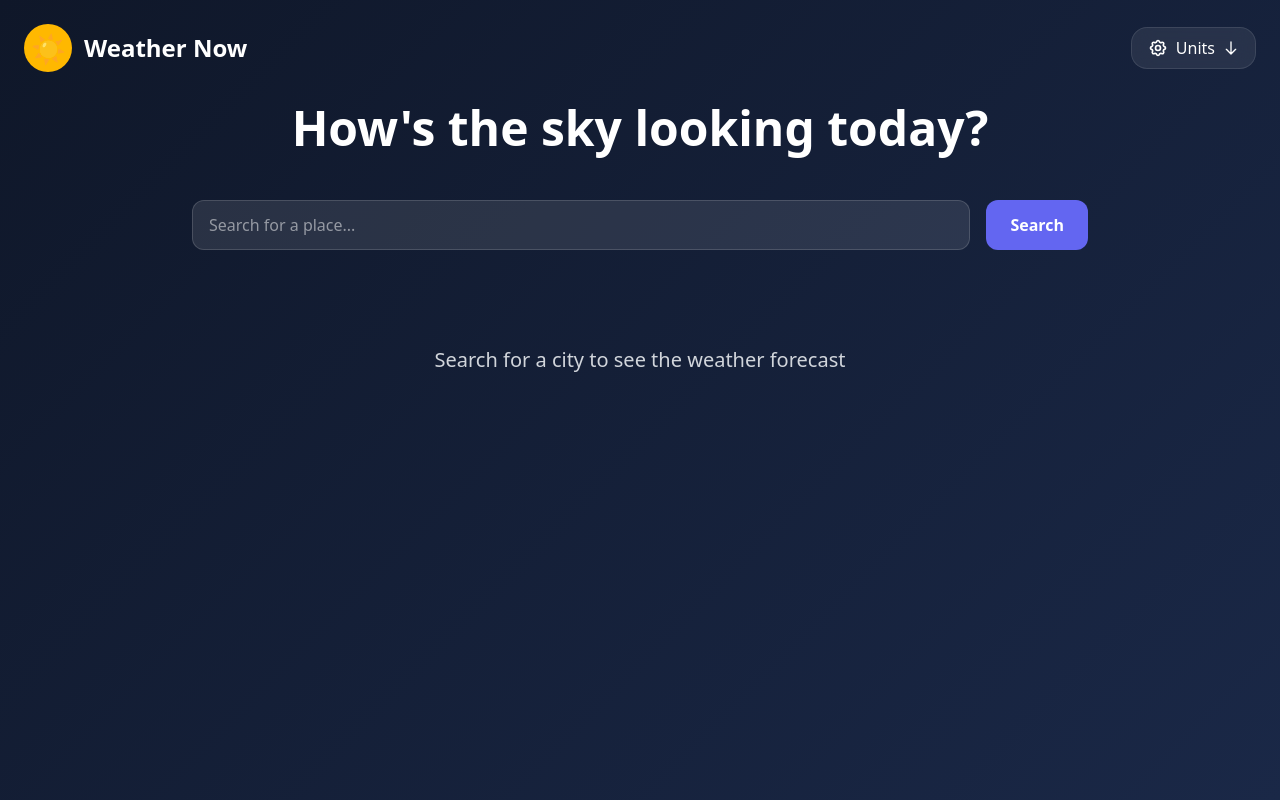
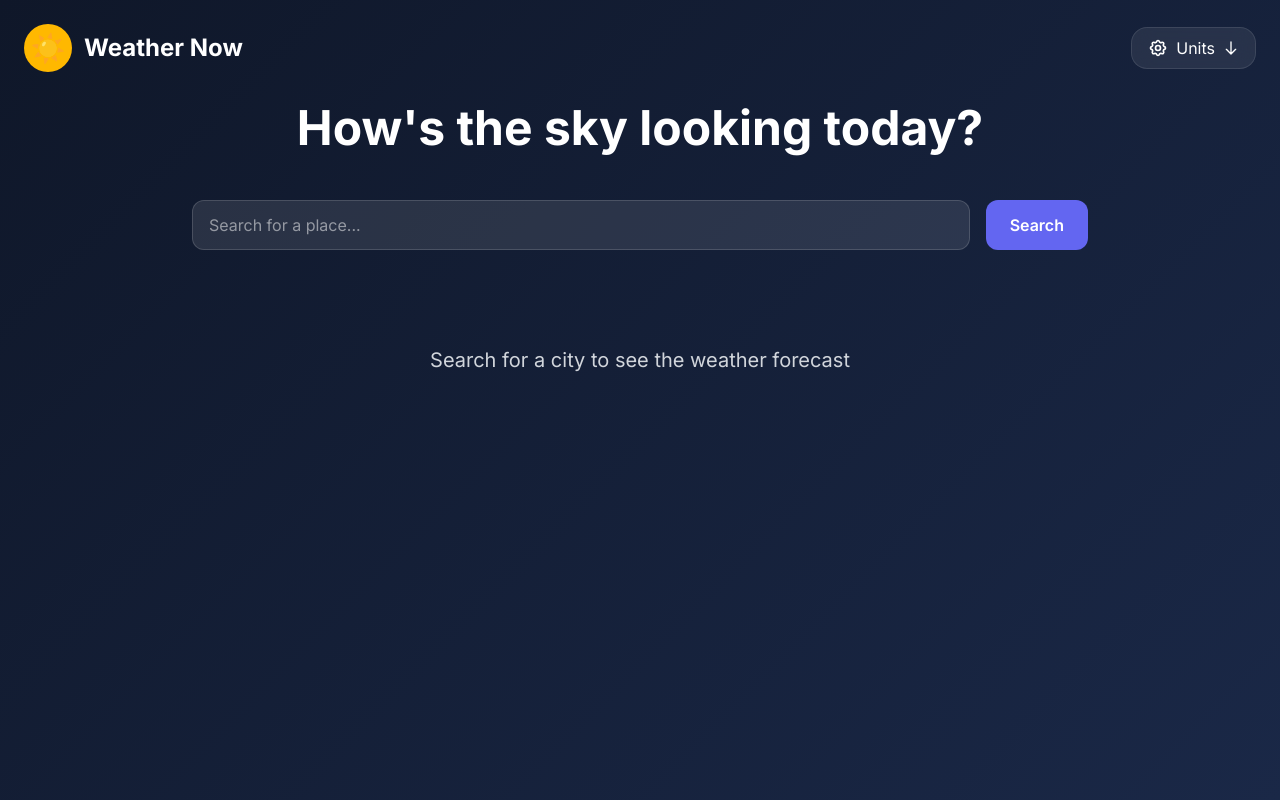
Before and after one commit to sickview/weathernow, a plain HTML site: page index.html in a window 1280 px wide. Drawn offline with nearby package versions, Linux system fonts and the light colour scheme.

Commit message:
Update index.html

```diff
--- a/index.html
+++ b/index.html
@@ -5,10 +5,9 @@
     <meta name="viewport" content="width=device-width, initial-scale=1.0">
     <title>Weather Now</title>
     <script src="https://cdn.tailwindcss.com"></script>
+    <link rel="stylesheet" href="styles.css" />
     <style>
-
-        <link rel="stylesheet" href="styles.css" />
-        @import url('https://fonts.googleapis.com/css2?family=Inter:wght@400;500;600;700&display=swap');
+          @import url('https://fonts.googleapis.com/css2?family=Inter:wght@400;500;600;700&display=swap');
 
         * {
             font-family: 'Inter', sans-serif;
```
